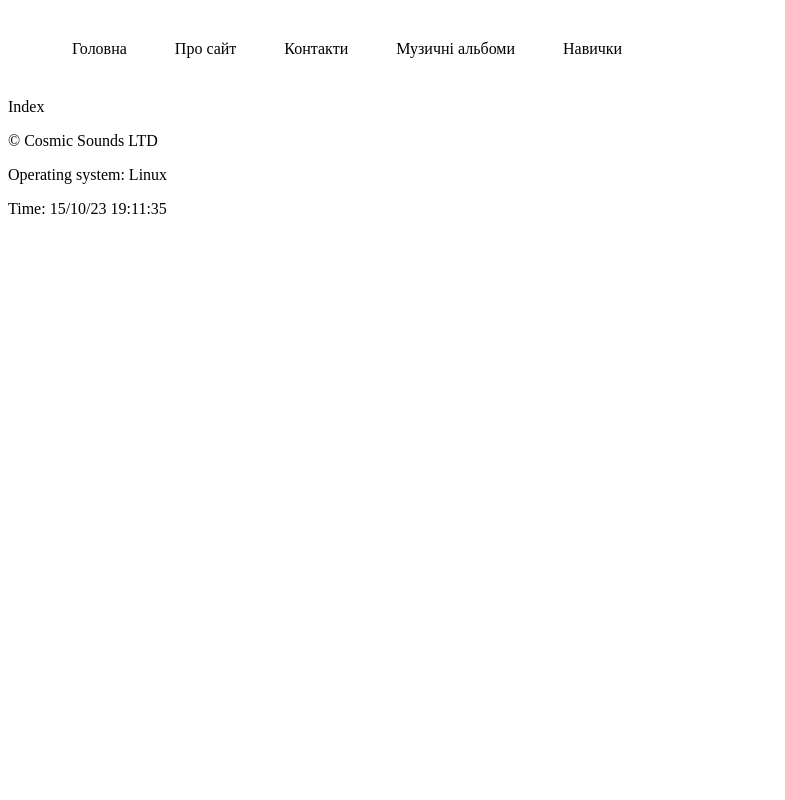
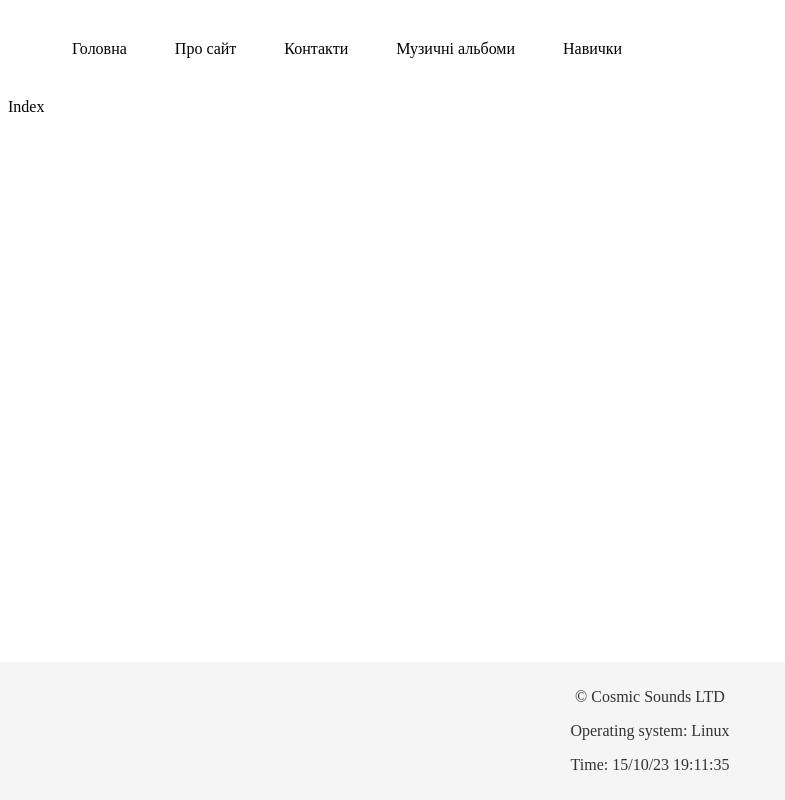
Before and after one commit to LostHopes/Flask-labs, a Flask app: page / in a window 1280 px wide. Shown: the whole page, without its empty margins (0-785 px from the left). Run offline with Flask 3, Linux system fonts and the light colour scheme.

Commit message:
added style for footer

```diff
--- a/lab3/static/css/styles.css
+++ b/lab3/static/css/styles.css
@@ -1,10 +1,10 @@
 /* Base html file styles */
 
-.links{
+.links {
   display: flex;
 }
 
-.links > li{
+.links > li {
   list-style: none;
   margin: 3vh;
 }
@@ -14,6 +14,18 @@
   color: black;
 }
 
+footer {
+  position: fixed;
+  left: 0;
+  bottom: 0;
+  width: 100%;
+  background-color: #f5f5f5;
+  color: #333;
+  text-align: center;
+  padding: 10px;
+}
+
+
 /* skills file styles */
 
 .skills > li {
```
Lines whose indentation alone changed are shown as unchanged.
